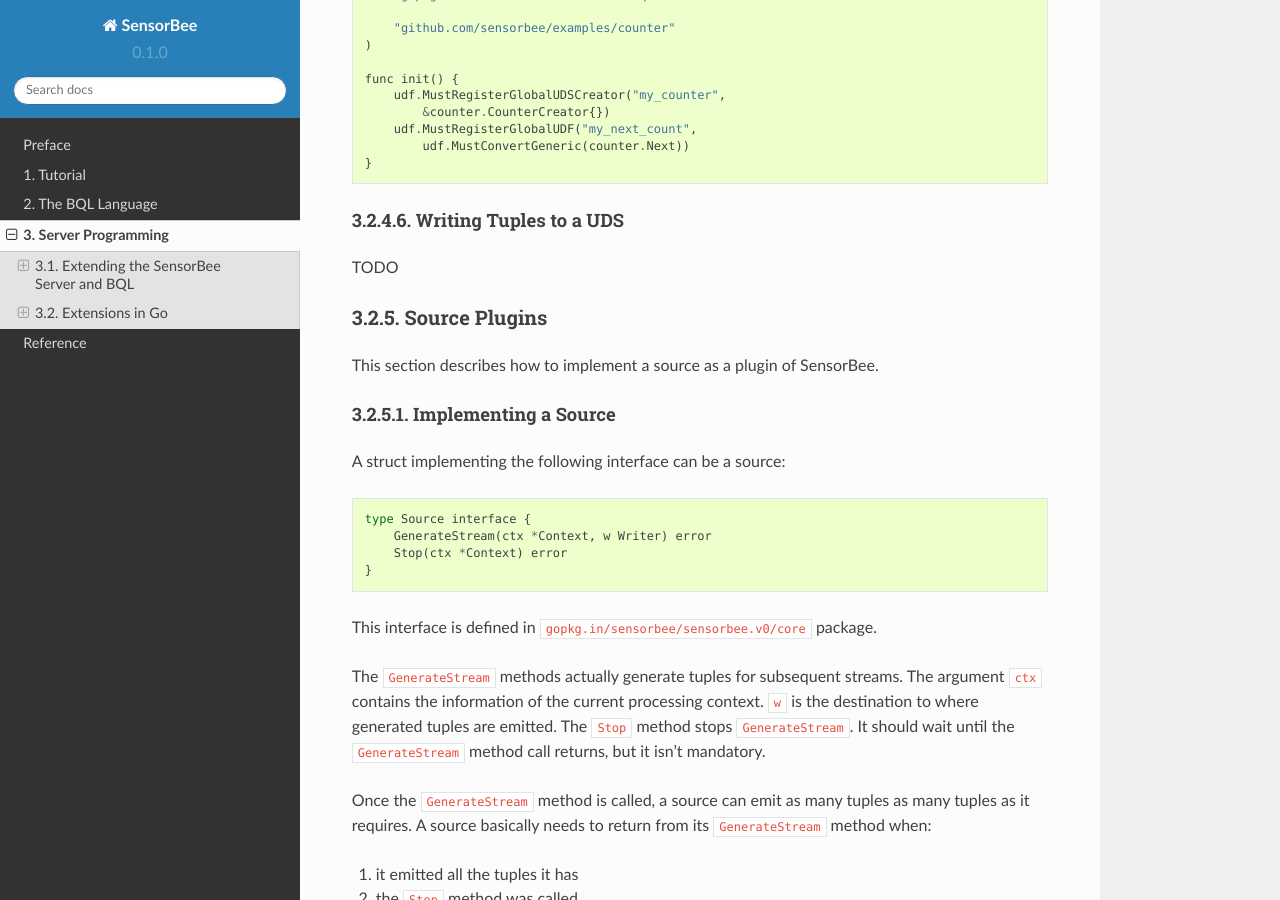
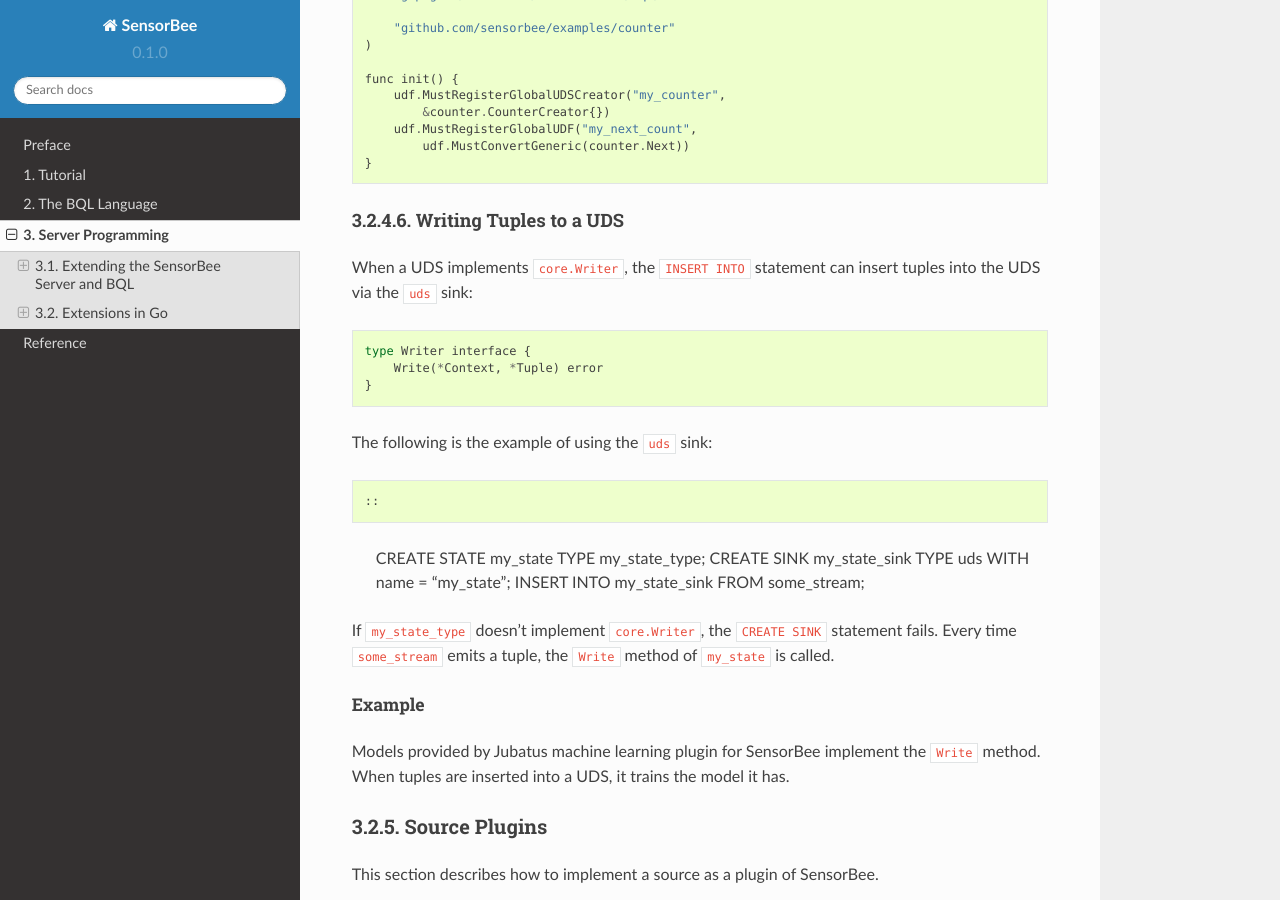
Before and after one commit to sensorbee/docs, a Sphinx documentation site: the page built from source/server_programming.rst, in a window 1280 px wide and 900 px high, scrolled down 31885 px. Built offline with Sphinx 7.4.7 and the Read the Docs theme 2.0.0, drawn with Linux system fonts in a browser that asks for light colours.

Commit message:
Add description of INSERT INTO with uds sink

```diff
--- a/source/server_programming/go/states.rst
+++ b/source/server_programming/go/states.rst
@@ -481,4 +481,28 @@ plugin/plugin.go
 Writing Tuples to a UDS
 -----------------------
 
-TODO
+When a UDS implements ``core.Writer``, the ``INSERT INTO`` statement can
+insert tuples into the UDS via the ``uds`` sink::
+
+    type Writer interface {
+        Write(*Context, *Tuple) error
+    }
+
+The following is the example of using the ``uds`` sink::
+
+::
+
+    CREATE STATE my_state TYPE my_state_type;
+    CREATE SINK my_state_sink TYPE uds WITH name = "my_state";
+    INSERT INTO my_state_sink FROM some_stream;
+
+If ``my_state_type`` doesn't implement ``core.Writer``, the ``CREATE SINK``
+statement fails. Every time ``some_stream`` emits a tuple, the ``Write``
+method of ``my_state`` is called.
+
+Example
+^^^^^^^
+
+Models provided by Jubatus machine learning plugin for SensorBee implement
+the ``Write`` method. When tuples are inserted into a UDS, it trains the model
+it has.
```
